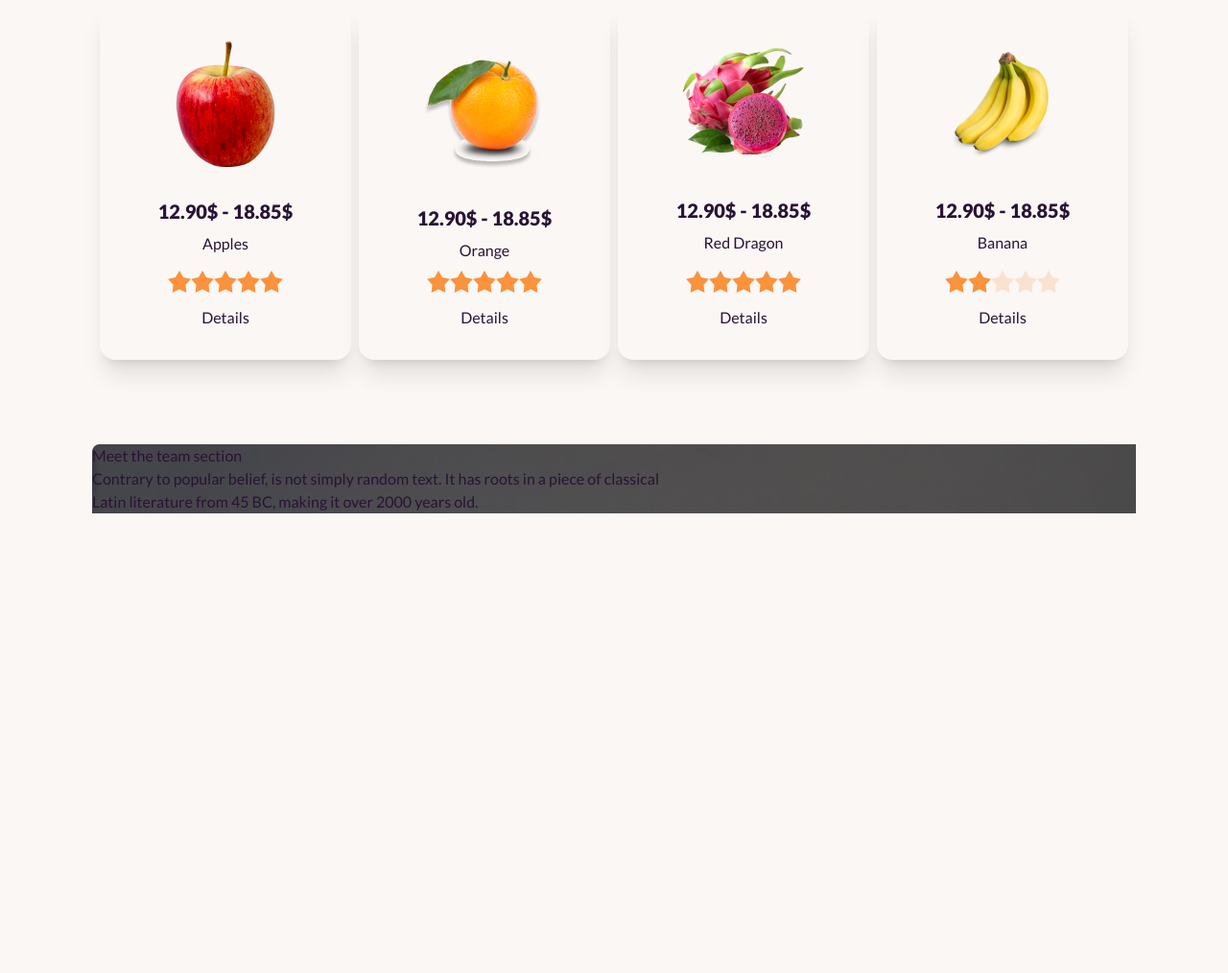
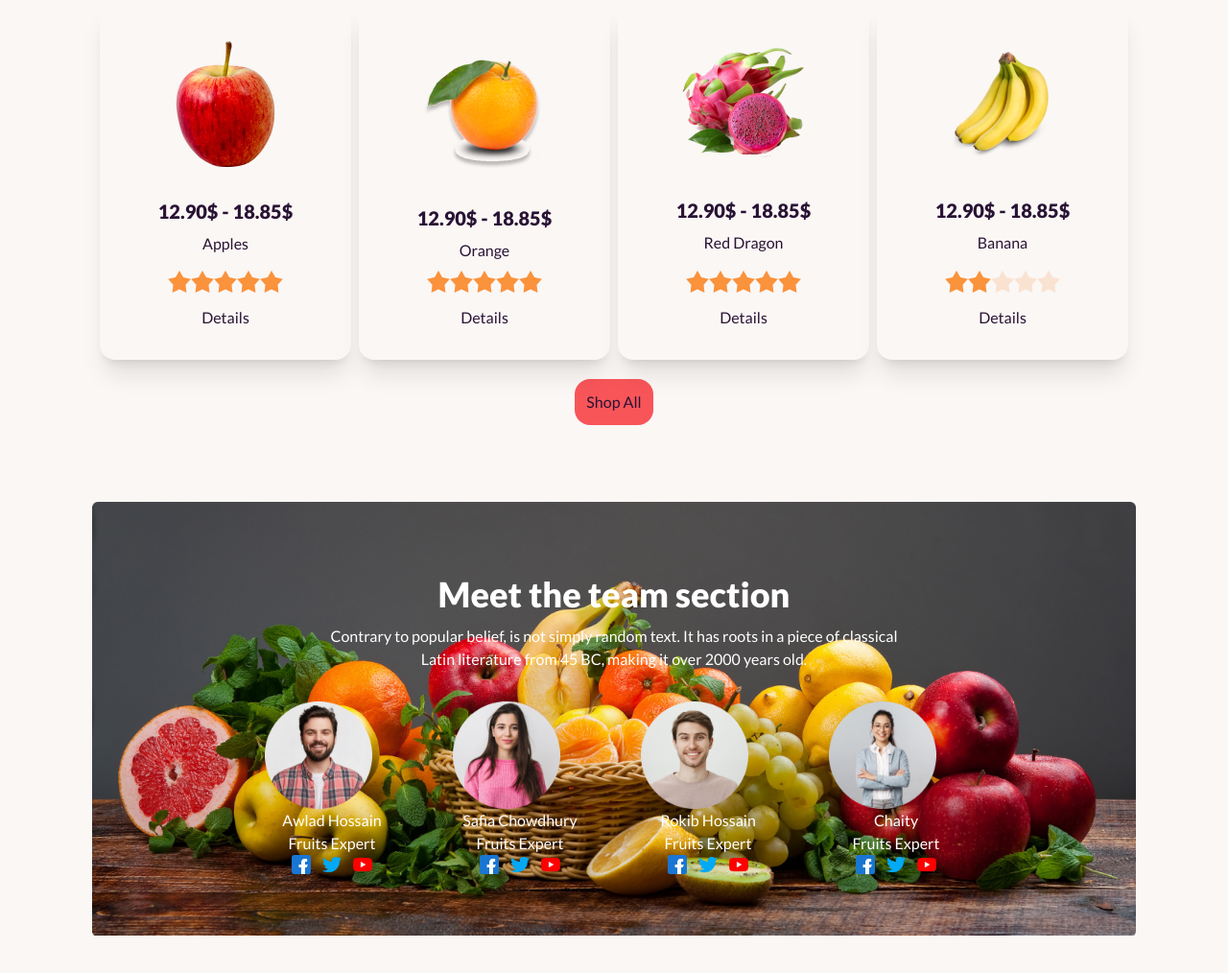
Before and after one commit to mariful999/assaigment-3, a plain HTML site: page index.html in a window 1280 px wide. Shown: the part 786-1800 px from the top of the page at 96% size. Before the commit the page ends 1381 px from the top, so only its background shows below. Drawn offline with nearby package versions, Linux system fonts and the light colour scheme.

Commit message:
meet section add

```diff
--- a/index.html
+++ b/index.html
@@ -29,9 +29,9 @@
   <body class="font-lato">
     <header>
       <div class="max-w-screen-xl mx-auto px-8 md:px-16 lg:px-24 py-5 ">
-        <div class="navbar bg-[#F85559] rounded-full px-10">
+        <div class="navbar bg-[#F85559] md:rounded-full px-10">
           <div class="navbar-start">
-            <div class="dropdown flex gap-7 text-white">
+            <div class="dropdown md:flex gap-7 text-white">
               <a class="hover:bg-yellow-400" href="">Home</a>
               <a class="hover:bg-yellow-400" href="">About Us</a>
               <a class="hover:bg-yellow-400" href="">Shop</a>
@@ -60,9 +60,9 @@
     <!-- banner section -->
     <section class="max-w-screen-xl mx-auto px-8 md:px-16 lg:px-24 my-10 ">
       <div class="carousel w-full">
-        <div id="slide1" class="carousel-item relative w-full flex justify-center items-center text-cyan-50" style="background-image: url(./images/banner1.png);">
+        <div id="slide1" class="carousel-item relative w-full flex justify-center items-center text-cyan-50 bg-no-repeat bg-center bg-cover " style="background-image: url(./images/banner1.png);">
           <div class="text-center">
-            <h1 class="text-5xl font-bold my-3">Exotic tastes at your <br> doorstep</h1>
+            <h1 class="md:text-5xl text-3xl font-bold my-3">Exotic tastes at your <br> doorstep</h1>
             <p>We supply highly quality organic products</p>
             <button class="bg-[#F85559] p-2 my-3">Shop Now</button>
           </div>
@@ -72,9 +72,9 @@
           </div>
 
         </div>
-        <div id="slide2" class="carousel-item relative w-full flex justify-center items-center text-cyan-50" style=" background-image: url(./images/banner2.png);">
+        <div id="slide2" class="carousel-item relative w-full flex justify-center items-center text-cyan-50 bg-no-repeat bg-center bg-cover " style=" background-image: url(./images/banner2.png);">
           <div class="text-center">
-            <h1 class="text-5xl font-bold my-3">Exotic tastes at your <br> doorstep</h1>
+            <h1 class="md:text-5xl text-3xl font-bold my-3">Exotic tastes at your <br> doorstep</h1>
             <p>We supply highly quality organic products</p>
             <button class="bg-[#F85559] p-2 my-3">Shop Now</button>
           </div>
@@ -83,9 +83,9 @@
             <a href="#slide3" class="btn btn-circle">❯</a>
           </div>
         </div>
-        <div id="slide3" class="carousel-item relative w-full flex justify-center items-center text-cyan-50" style=" background-image: url(./images/banner3.png);" >
+        <div id="slide3" class="carousel-item relative w-full flex justify-center items-center text-cyan-50 bg-no-repeat bg-center bg-cover " style=" background-image: url(./images/banner3.png);" >
           <div class="text-center">
-            <h1 class="text-5xl font-bold my-3">Exotic tastes at your <br> doorstep</h1>
+            <h1 class="md:text-5xl text-3xl font-bold my-3">Exotic tastes at your <br> doorstep</h1>
             <p>We supply highly quality organic products</p>
             <button class="bg-[#F85559] p-2 my-3">Shop Now</button>
           </div>
@@ -94,7 +94,7 @@
             <a href="#slide4" class="btn btn-circle">❯</a>
           </div>
         </div>
-        <div id="slide4" class="carousel-item relative w-full  flex justify-center items-center text-cyan-50" style=" background-image: url(./images/banner4.png);">
+        <div id="slide4" class="carousel-item relative w-full  flex justify-center items-center text-cyan-50 bg-no-repeat bg-center bg-cover " style=" background-image: url(./images/banner4.png);">
           <img src="./images/banner4.png" class="w-full" />
           <div class="absolute flex justify-between transform -translate-y-1/2 left-5 right-5 top-1/2">
             <a href="#slide3" class="btn btn-circle">❮</a>
@@ -222,20 +222,66 @@
           </div>
         </div>
       </div>
+      <div class="text-center mt-5">
+        <button class="bg-[#F85559] p-3 rounded-2xl ">Shop All</button>
+      </div>
     </section>
   </body>
   <!-- Meet the team section -->
   <main class="max-w-screen-xl mx-auto px-8 md:px-16 lg:px-24 py-5 my-10">
-    <section
+    <section class="bg-no-repeat bg-cover "
     style="background-image: url(./images/banner1.png);">
-      <div>
-        <h1 >Meet the team section</h1>
-        <p>Contrary to popular belief, is not simply random text. It has roots in a piece of classical <br> Latin literature from 45 BC, making it over 2000 years old.</p>
+      <div class="text-center text-white pt-16">
+        <h1 class="p-3 text-4xl font-bold">Meet the team section</h1>
+        <p class="pb-4"> Contrary to popular belief, is not simply random text. It has roots in a piece of classical <br> Latin literature from 45 BC, making it over 2000 years old.</p>
       </div>
-      <div>
+      <div class="text-white flex justify-center gap-14 pt-4">
+        <div class="text-center items-center">
+          <img class="w-[80%]" src="./images/member1.png" alt="" width="full">
+          <h1>Awlad Hossain</h1>
+          <p>Fruits Expert</p>
+          <div class="flex justify-center gap-3 pb-16">
+            <a href=""><img class= "w-5" src="./images/facebook.png" alt=""></a>
+            <a href=""><img class= "w-5" src="./images/twiter.png" alt=""></a>
+            <a href=""><img class= "w-5" src="./images/youtube.png" alt=""></a>
+          </div>
 
+        </div>
+        <div class="text-center">
+          <img class="w-[80%]" src="./images/member2.png" alt="">
+          <h1>Safia Chowdhury</h1>
+          <p>Fruits Expert</p>
+          <div class="flex justify-center gap-3 pb-3">
+            <a href=""><img class= "w-5" src="./images/facebook.png" alt=""></a>
+            <a href=""><img class= "w-5" src="./images/twiter.png" alt=""></a>
+            <a href=""><img class= "w-5" src="./images/youtube.png" alt=""></a>
+          </div>
+        </div>
+        <div class="text-center">
+          <img class="w-[80%]" src="./images/member3.png" alt="">
+          <h1>Rokib Hossain</h1>
+          <p>Fruits Expert</p>
+          <div class="flex justify-center gap-3 pb-3">
+            <a href=""><img class= "w-5" src="./images/facebook.png" alt=""></a>
+            <a href=""><img class= "w-5" src="./images/twiter.png" alt=""></a>
+            <a href=""><img class= "w-5" src="./images/youtube.png" alt=""></a>
+          </div>
+        </div>
+        <div class="text-center">
+          <img class="w-[80%]" src="./images/member4.png" alt="">
+          <h1>Chaity</h1>
+          <p>Fruits Expert</p>
+            <div class="flex justify-center gap-3 pb-3">
+            <a href=""><img class= "w-5" src="./images/facebook.png" alt=""></a>
+            <a href=""><img class= "w-5" src="./images/twiter.png" alt=""></a>
+            <a href=""><img class= "w-5" src="./images/youtube.png" alt=""></a>
+          </div>
+        </div>
       </div>
     </section>
+    <!-- Why Choose Us -->
   </main>
-  <footer></footer>
+  <footer>
+
+  </footer>
 </html>
```
Also changed, not shown: images/facebook.png (added), images/twiter.png (added), images/v982-d3-04.jpg (added), images/youtube.png (added).
